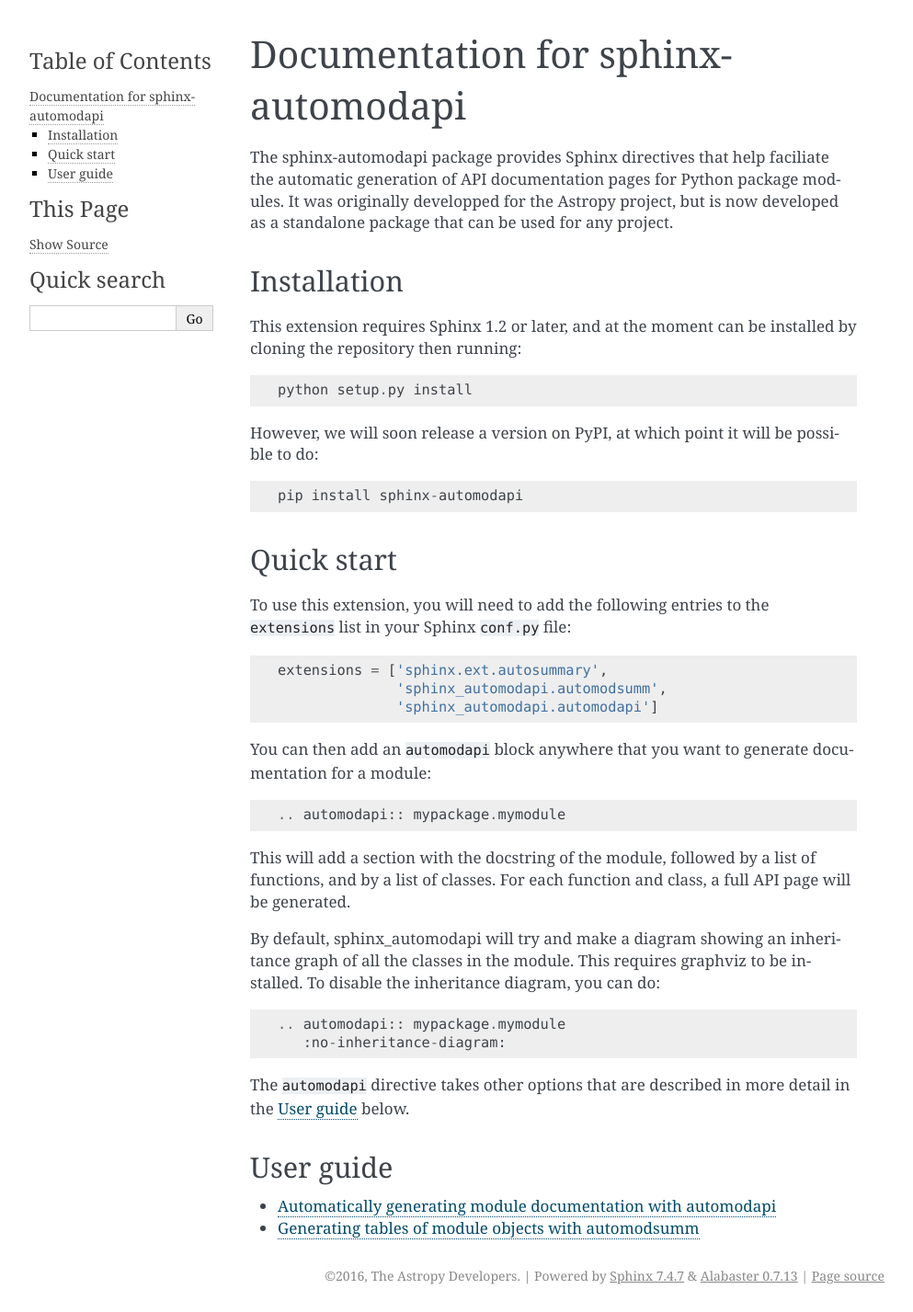
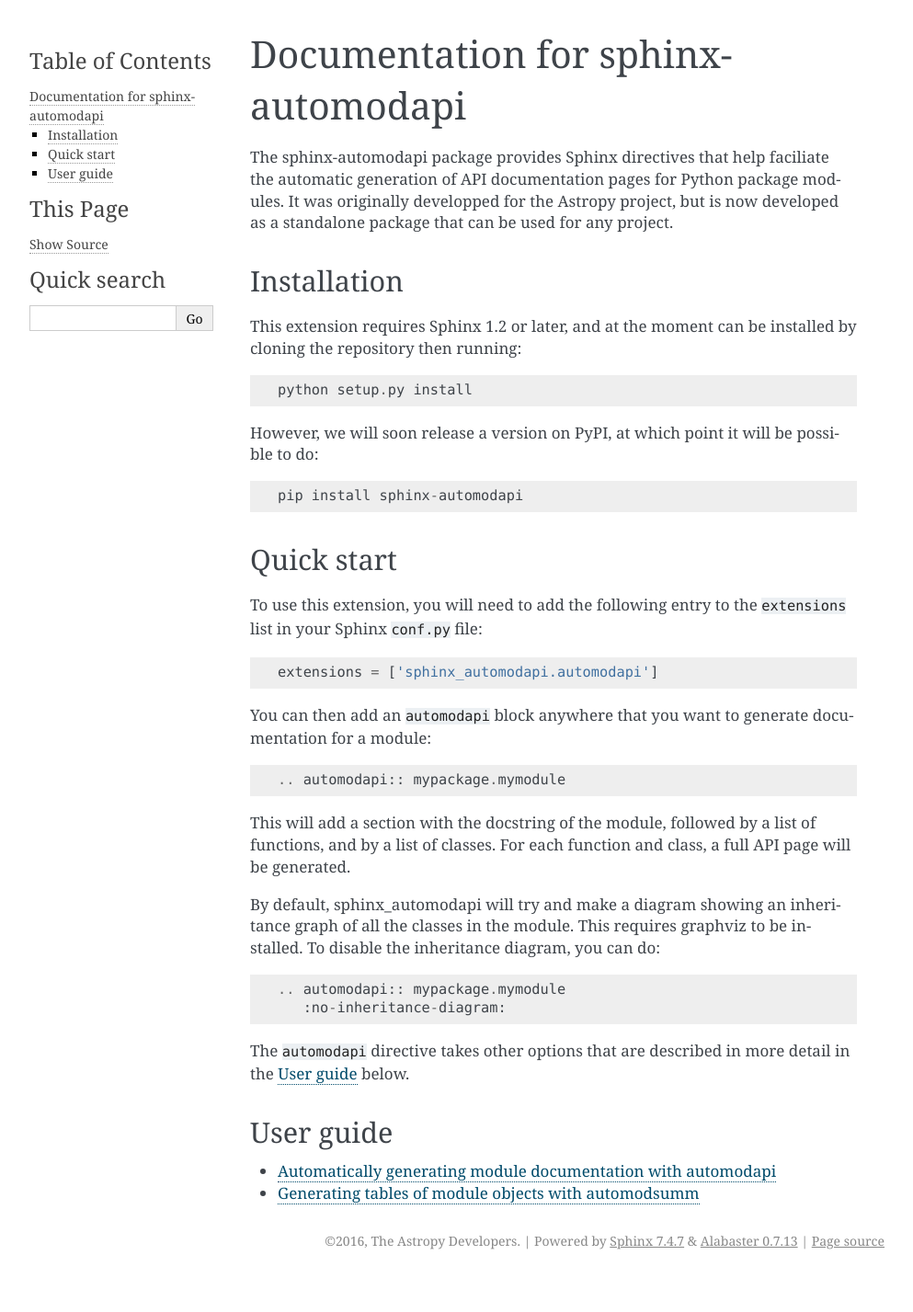
Before and after one commit to astropy/sphinx-automodapi, a Sphinx documentation site: the page built from docs/index.rst, in a window 1280 px wide. Shown: the whole page at 92% size, without its empty margins (148-1141 px from the left). Built offline with Sphinx 7.4.7, drawn with Linux system fonts in a browser that asks for light colours; after the commit the page ends 1389 px from its top, so only the background shows below that.

```diff
--- a/docs/conf.py
+++ b/docs/conf.py
@@ -6,9 +6,7 @@
 # Add any Sphinx extension module names here, as strings. They can be
 # extensions coming with Sphinx (named 'sphinx.ext.*') or your custom
 # ones.
-extensions = ['sphinx.ext.autosummary',
-              'sphinx_automodapi.automodsumm',
-              'sphinx_automodapi.automodapi']
+extensions = ['sphinx_automodapi.automodapi']
 
 # Add any paths that contain templates here, relative to this directory.
 templates_path = ['_templates']
--- a/docs/index.rst
+++ b/docs/index.rst
@@ -24,12 +24,10 @@ possible to do::
 Quick start
 -----------
 
-To use this extension, you will need to add the following entries to the
+To use this extension, you will need to add the following entry to the
 ``extensions`` list in your Sphinx ``conf.py`` file::
 
-    extensions = ['sphinx.ext.autosummary',
-                  'sphinx_automodapi.automodsumm',
-                  'sphinx_automodapi.automodapi']
+    extensions = ['sphinx_automodapi.automodapi']
 
 .. TODO: we could make automodsumm be automatically set up when automodapi is set up
 
```
Also changed, not shown: 1 other file.
